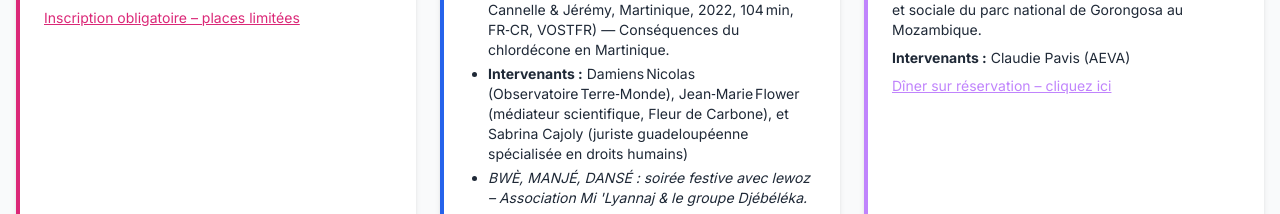
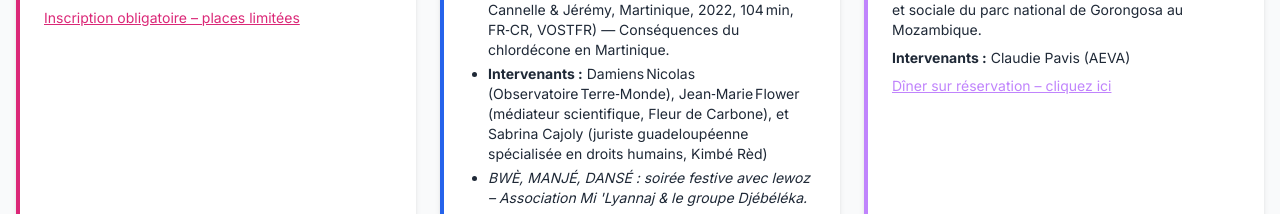
Before and after one commit to es1010/terra, a plain HTML site: page index.html in a window 1280 px wide. Shown: the part 2356-2570 px from the top of the page. Drawn offline with nearby package versions, Linux system fonts and the light colour scheme.

Commit message:
Update index.html

```diff
--- a/index.html
+++ b/index.html
@@ -205,7 +205,7 @@
           <p class="text-gray-500 text-sm">Goyave – An Jaden (lieu précis après inscription) • 19h00‑23h00</p>
           <ul class="list-disc pl-5 text-sm space-y-1">
             <li><strong>Film :</strong> <em>Décolonisons l’écologie</em> (Annabelle, Cannelle &amp; Jérémy, Martinique, 2022, 104 min, FR‑CR, VOSTFR) — Conséquences du chlordécone en Martinique.</li>
-            <li><strong>Intervenants :</strong> Damiens Nicolas (Observatoire Terre‑Monde), Jean‑Marie Flower (médiateur scientifique, Fleur de Carbone), et Sabrina Cajoly (juriste guadeloupéenne spécialisée en droits humains)</li>
+            <li><strong>Intervenants :</strong> Damiens Nicolas (Observatoire Terre‑Monde), Jean‑Marie Flower (médiateur scientifique, Fleur de Carbone), et Sabrina Cajoly (juriste guadeloupéenne spécialisée en droits humains, Kimbé Rèd)</li>
             <li class="italic">BWÈ, MANJÉ, DANSÉ : soirée festive avec lewoz – Association Mi 'Lyannaj &amp; le groupe Djébéléka.</li>
             <li class="italic">Restauration végé &amp; produits locaux (Phedra Cuisine Nomade – BananaKaz 971).</li>
           </ul>
```
